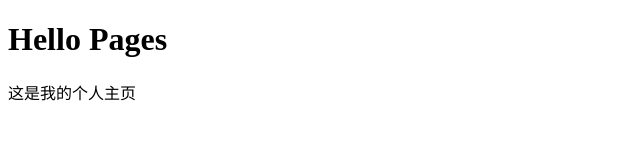
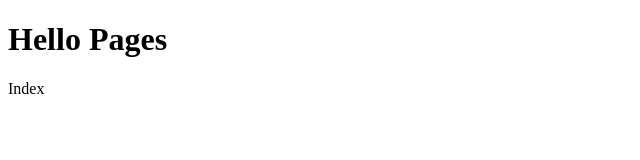
Before and after one commit to foxdevelopcom/foxdevelopcom.github.io, a plain HTML site: page index.html in a window 1280 px wide. Shown: the whole page, without its empty margins (0-640 px from the left). Drawn offline with Linux system fonts and the light colour scheme.

Commit message:
Update and rename fastencrypt.html to index.html

```diff
--- a/fastencrypt.html
+++ b/index.html
@@ -6,6 +6,6 @@
 </head>
 <body>
 <h1>Hello Pages</h1>
-<p>这是我的个人主页</p>
+<p>Index</p>
 </body>
 </html>
```
